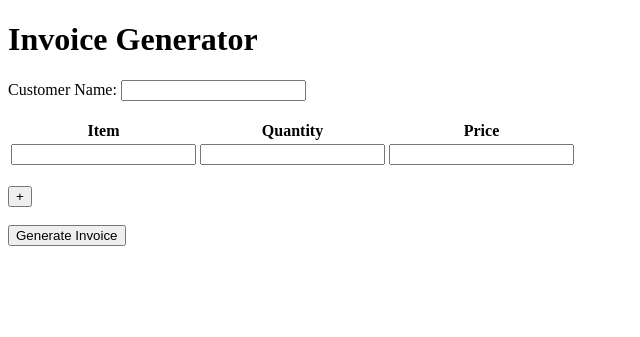
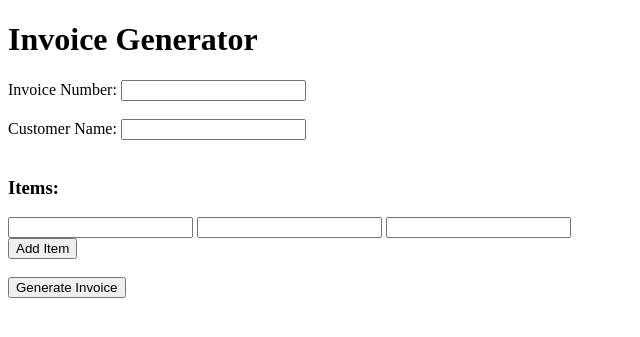
Before and after one commit to Sreyas62/Invoice-Generator-Task, a Flask app: page / in a window 1280 px wide. Shown: the top 337 px of the page, without its empty margins (0-640 px from the left). Run offline with Flask 3, Linux system fonts and the light colour scheme.

Commit message:
Update index.html

```diff
--- a/templates/index.html
+++ b/templates/index.html
@@ -2,56 +2,41 @@
 <html>
 <head>
     <title>Invoice Generator</title>
-    <script src="https://code.jquery.com/jquery-3.6.0.min.js"></script>
-    <script>
-        $(document).ready(function() {
-            var row = `
-                <tr>
-                    <td><input type="text" name="item"></td>
-                    <td><input type="number" name="quantity"></td>
-                    <td><input type="number" step="0.01" name="price"></td>
-                    <td><button class="remove-row">-</button></td>
-                </tr>
-            `;
-
-            $('#add_row').click(function(e) {
-                e.preventDefault();
-                $('#items_table tbody').append(row);
-            });
-
-            $('#items_table').on('click', '.remove-row', function(e) {
-                e.preventDefault();
-                $(this).closest('tr').remove();
-            });
-        });
-    </script>
 </head>
 <body>
     <h1>Invoice Generator</h1>
-    {% if error_message %}
-    <p style="color: red;">{{ error_message }}</p>
-    {% endif %}
     <form action="/generate_invoice" method="post">
+        <label for="invoice_number">Invoice Number:</label>
+        <input type="text" id="invoice_number" name="invoice_number"><br><br>
+
         <label for="customer_name">Customer Name:</label>
         <input type="text" id="customer_name" name="customer_name"><br><br>
-        <table id="items_table">
-            <tr>
-                <th>Item</th>
-                <th>Quantity</th>
-                <th>Price</th>
-                <th></th>
-            </tr>
-            <tr>
-                <td><input type="text" name="item"></td>
-                <td><input type="number" name="quantity"></td>
-                <td><input type="number" step="0.01" name="price"></td>
-                <td></td>
-            </tr>
-        </table>
-        <br>
-        <button id="add_row">+</button>
-        <br><br>
+
+        <h3>Items:</h3>
+        <div id="items">
+            <div class="item">
+                <input type="text" name="item">
+                <input type="number" name="quantity">
+                <input type="number" name="price">
+            </div>
+        </div>
+        <button type="button" onclick="addItem()">Add Item</button><br><br>
+
         <input type="submit" value="Generate Invoice">
     </form>
+
+    <script>
+        function addItem() {
+            var itemsDiv = document.getElementById('items');
+            var newItem = document.createElement('div');
+            newItem.classList.add('item');
+            newItem.innerHTML = `
+                <input type="text" name="item">
+                <input type="number" name="quantity">
+                <input type="number" name="price">
+            `;
+            itemsDiv.appendChild(newItem);
+        }
+    </script>
 </body>
 </html>
```
